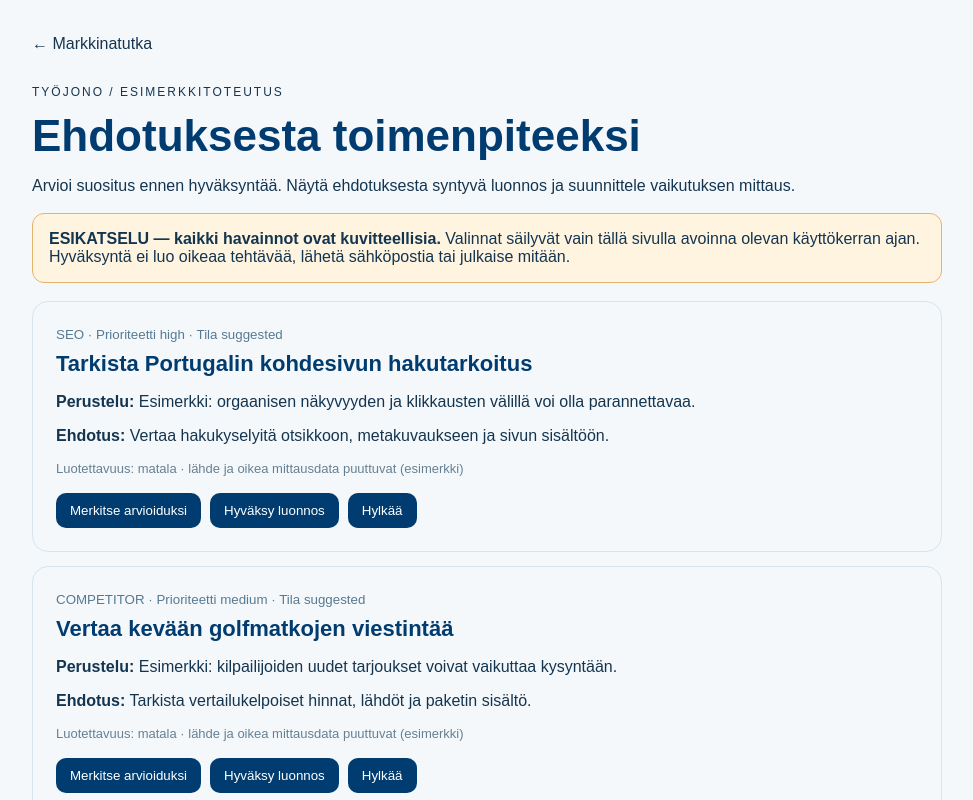
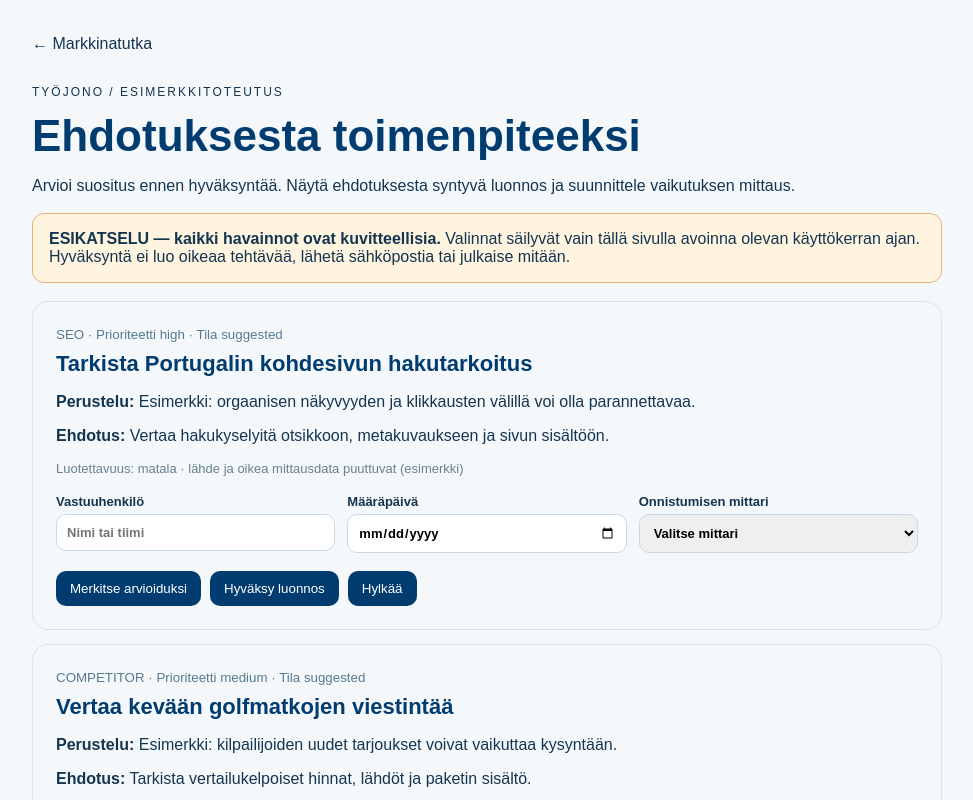
Before and after one commit to skippari-gh/golfpassi-marketing-tracker, a Next.js app: page /markkinatutka/tehtavat in a window 1280 px wide. Shown: the top 800 px of the page, without its empty margins (153-1126 px from the left). Built offline with nearby package versions, Linux system fonts and the light colour scheme.

Commit message:
Add ownership, due date and success metric to proposal preview

```diff
--- a/app/markkinatutka/tehtavat/page.tsx
+++ b/app/markkinatutka/tehtavat/page.tsx
@@ -11,6 +11,7 @@ const examples: MarketingProposal[] = [
 export default function ProposalsPreview() {
   const [items,setItems]=useState(examples)
   const [notice,setNotice]=useState('')
+  const update=(id:string,patch:Partial<MarketingProposal>)=>setItems(old=>old.map(p=>p.id===id?{...p,...patch}:p))
   const act=(id:string,action:'review'|'approve'|'dismiss')=>{
     try {
       setItems(previous=>previous.map(p=>p.id===id?transitionProposal(p,{proposalId:id,action,actor:'esikatselun käyttäjä',timestamp:new Date().toISOString()}):p))
@@ -33,6 +34,23 @@ export default function ProposalsPreview() {
         <p><strong>Perustelu:</strong> {p.reason}</p>
         <p><strong>Ehdotus:</strong> {p.proposedAction}</p>
         <p style={{fontSize:13,color:'#668093'}}>Luotettavuus: matala · lähde ja oikea mittausdata puuttuvat (esimerkki)</p>
+        <div style={{display:'grid',gridTemplateColumns:'repeat(auto-fit,minmax(200px,1fr))',gap:12,margin:'18px 0'}}>
+          <label style={{fontSize:13,fontWeight:700}}>Vastuuhenkilö
+            <input value={p.owner??''} onChange={e=>update(p.id,{owner:e.target.value.slice(0,100)})} placeholder="Nimi tai tiimi" style={{display:'block',width:'100%',boxSizing:'border-box',padding:10,marginTop:5}}/>
+          </label>
+          <label style={{fontSize:13,fontWeight:700}}>Määräpäivä
+            <input type="date" value={p.dueDate??''} onChange={e=>update(p.id,{dueDate:e.target.value||null})} style={{display:'block',width:'100%',boxSizing:'border-box',padding:10,marginTop:5}}/>
+          </label>
+          <label style={{fontSize:13,fontWeight:700}}>Onnistumisen mittari
+            <select value={p.outcome?.metric??''} onChange={e=>update(p.id,{outcome:e.target.value?{metric:e.target.value,baseline:null,after:null,measuredAt:null}:null})} style={{display:'block',width:'100%',padding:10,marginTop:5}}>
+              <option value="">Valitse mittari</option>
+              <option value="Orgaaniset klikkaukset">Orgaaniset klikkaukset</option>
+              <option value="CTR">CTR</option>
+              <option value="Matkakyselyt">Matkakyselyt</option>
+              <option value="Konversioaste">Konversioaste</option>
+            </select>
+          </label>
+        </div>
         <div style={{display:'flex',flexWrap:'wrap',gap:9,marginTop:17}}>
           <button disabled={p.status!=='suggested'} onClick={()=>act(p.id,'review')} style={{padding:'10px 14px'}}>Merkitse arvioiduksi</button>
           <button disabled={p.status!=='reviewed'} onClick={()=>act(p.id,'approve')} style={{padding:'10px 14px'}}>Hyväksy luonnos</button>
@@ -40,7 +58,8 @@ export default function ProposalsPreview() {
         </div>
         {p.status==='approved' && <div style={{marginTop:18,padding:16,background:'#eef7fa',borderRadius:10}}>
           <strong>Marketing Tracker -luonnos, ei tallennettu</strong>
-          <pre style={{whiteSpace:'pre-wrap',fontFamily:'inherit',fontSize:13}}>{JSON.stringify(toMarketingActionDraft(p,new Date().toISOString().slice(0,10)),null,2)}</pre>
+          <p style={{fontSize:13}}>Vastuuhenkilö: {p.owner?.trim()||'Ei määritetty'} · Määräpäivä: {p.dueDate||'Ei määritetty'} · Mittari: {p.outcome?.metric||'Ei määritetty'}</p>
+          <pre style={{whiteSpace:'pre-wrap',fontFamily:'inherit',fontSize:13}}>{JSON.stringify(toMarketingActionDraft(p,p.dueDate||new Date().toISOString().slice(0,10)),null,2)}</pre>
         </div>}
       </article>)}
     </section>
```
